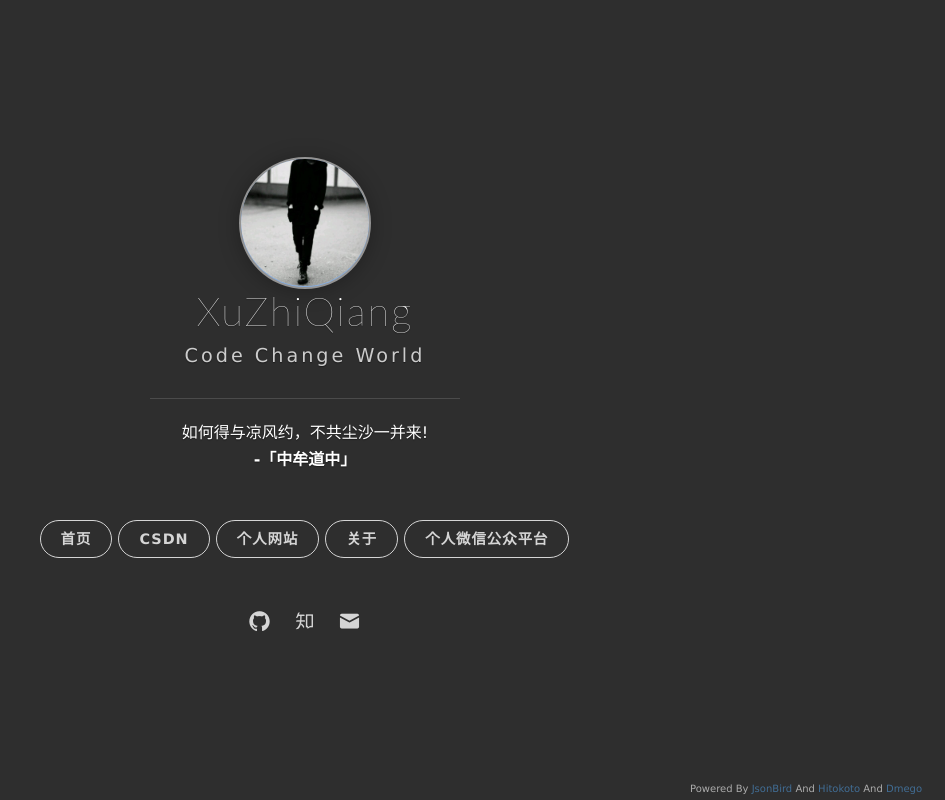
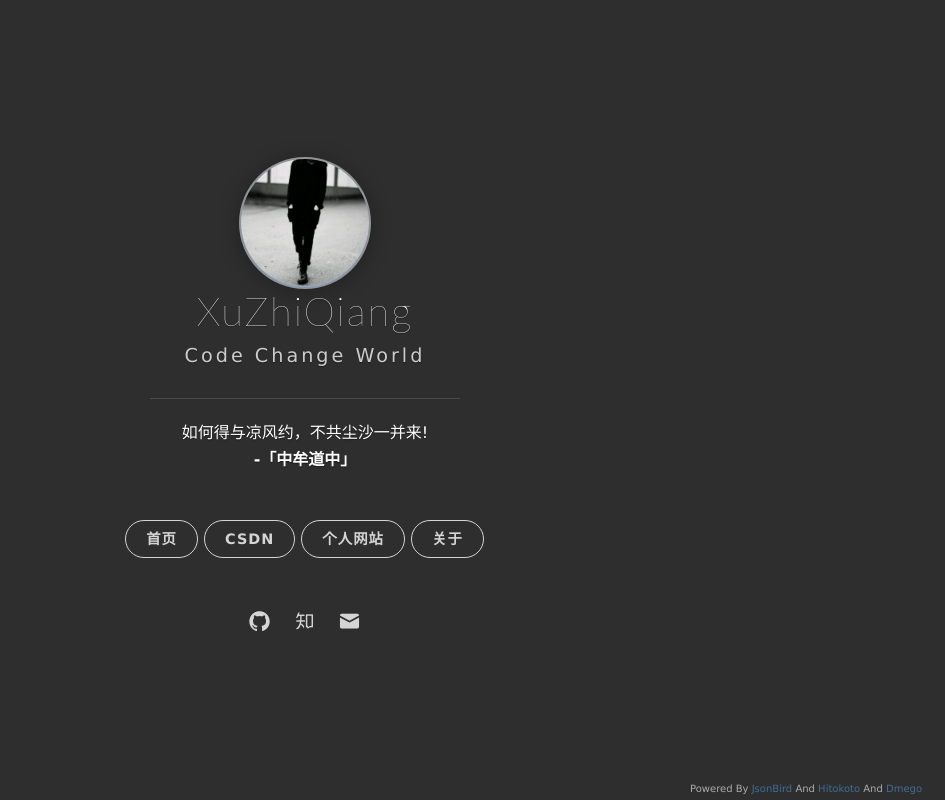
Before and after one commit to Jiaru0314/Jiaru0314.github.io, a plain HTML site: page index.html in a window 1280 px wide. Shown: the whole page, without its empty margins (335-1280 px from the left). Drawn offline with Linux system fonts and the light colour scheme; no server answers; a web font is replaced by a local one.

Commit message:
第三次提交

```diff
--- a/index.html
+++ b/index.html
@@ -69,9 +69,6 @@
                                     <li class="navigation__item">
                                         <a href="http://xuzhiqiang.xyz" class="blog-button" target="_blank">关于</a>
                                     </li>
-									 <li class="navigation__item">
-                                        <a href="lunbo.html" class="blog-button" target="_blank">个人微信公众平台</a>
-                                    </li>
                                 </ul>
                             </nav>
                         </div>
```
